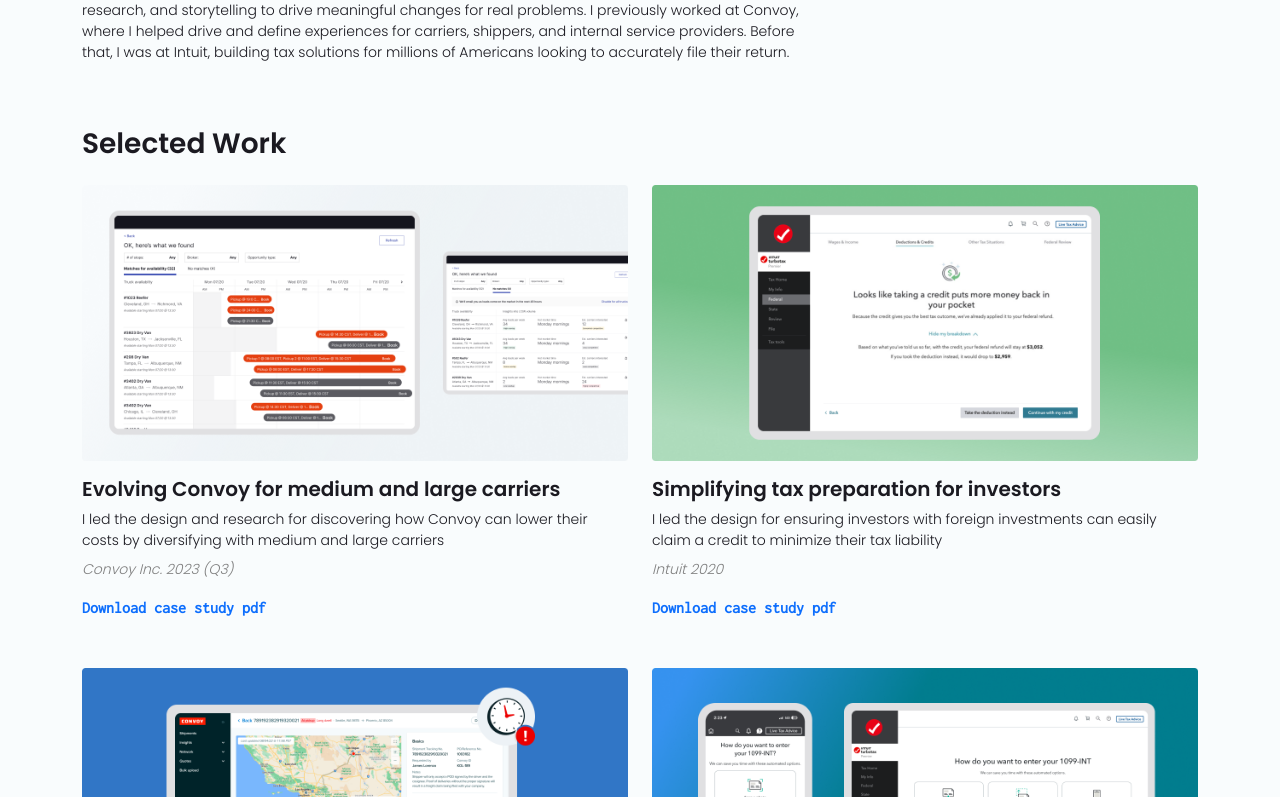
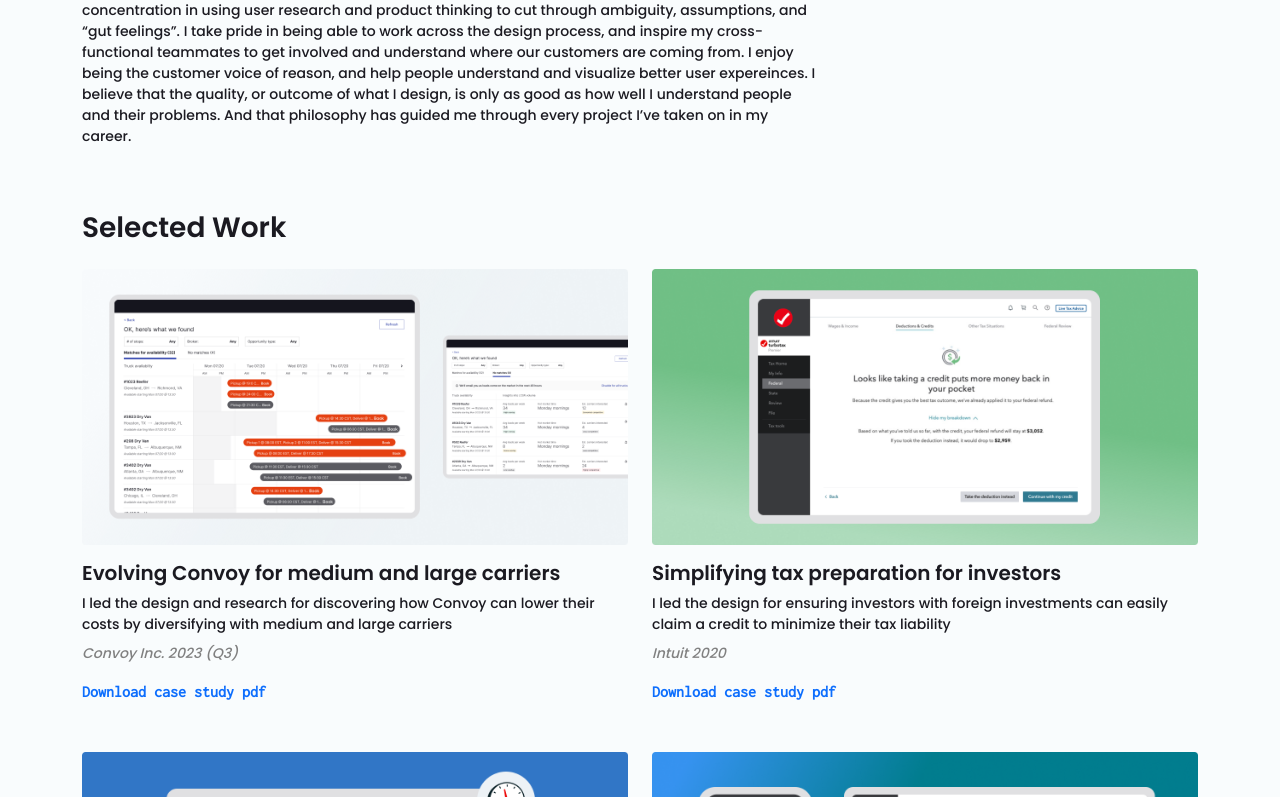
Before and after one commit to karenavongampai/karenavongampai.github.io, a plain HTML site: page index.html in a window 1280 px wide. Shown: the part 181-978 px from the top of the page. Drawn offline with nearby package versions, Linux system fonts and the light colour scheme.

Commit message:
Updated about me on home page

```diff
--- a/index.html
+++ b/index.html
@@ -39,11 +39,15 @@
         <div class="row">
             <div class="col-8">
                 <h1>Hi, I'm Karena and I'm open to work</h1>
-                <p><b>I'm a product designer based in the San Francisco Bay Area.</b> I'm a UX generalist, who uses
-                    design, research, and storytelling to drive meaningful changes for real problems. I previously
-                    worked at Convoy, where I helped drive and define experiences for carriers, shippers, and internal
-                    service providers. Before that, I was at Intuit, building tax solutions for millions of Americans
-                    looking to accurately file their return. </p>
+                <p><b>Hi, I’m Karena and I’m a product designer based in San Mateo, CA. My skillset is multi-faceted,
+                        with a concentration in using user research and product thinking to cut through ambiguity,
+                        assumptions, and “gut feelings”. I take pride in being able to work across the design process,
+                        and inspire my cross-functional teammates to get involved and understand where our customers are
+                        coming from. I enjoy being the customer voice of reason, and help people understand and
+                        visualize better user expereinces. I believe that the quality, or outcome of what I design, is
+                        only as good as how well I understand people and
+                        their problems. And that philosophy has guided me through every project I’ve taken on in my
+                        career. </p>
             </div>
         </div>
         <div class="row mt-5">
```
